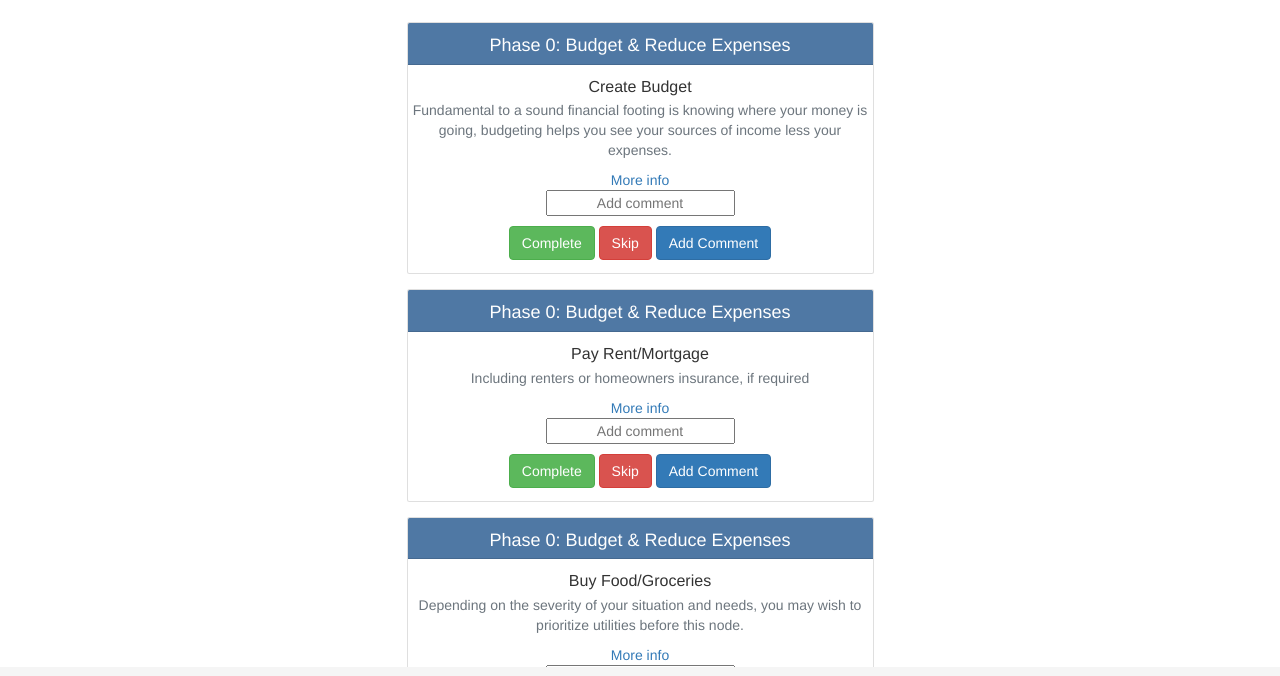
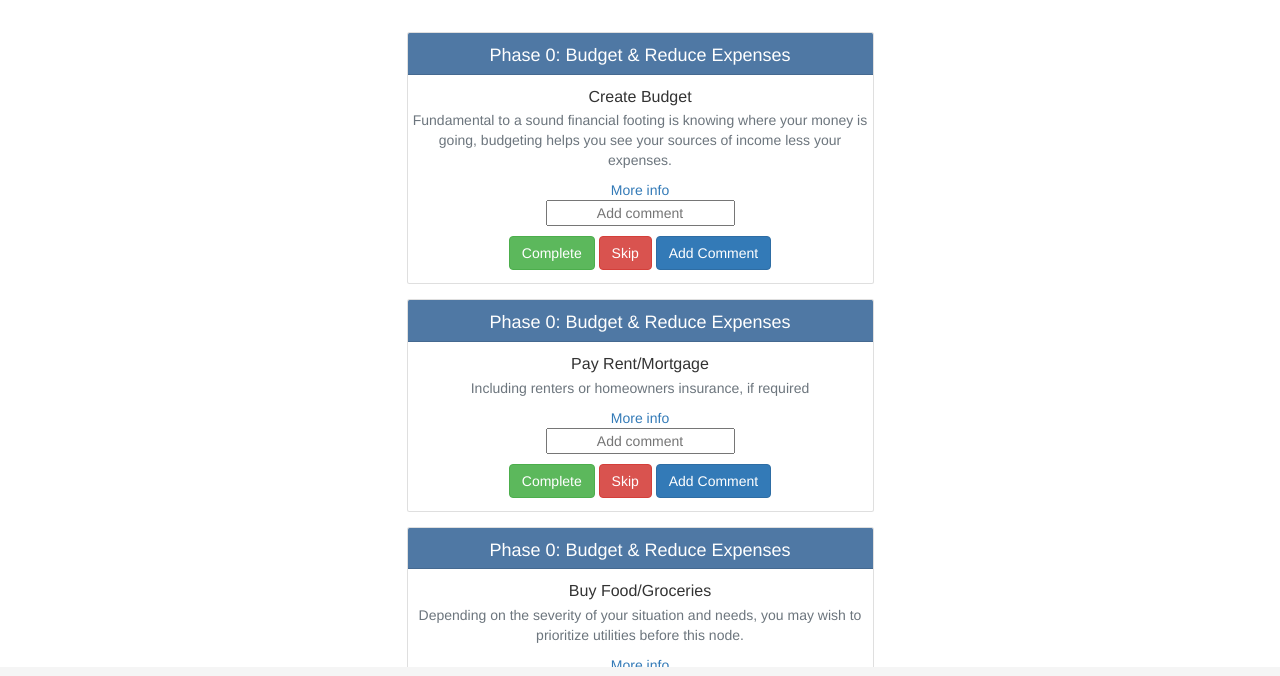
Before and after one commit to apettenati/pearlhacks2021, a plain HTML site: page index.html in a window 1280 px wide. Shown: the part 53-729 px from the top of the page. Drawn offline with nearby package versions, Linux system fonts and the light colour scheme.

Commit message:
added padding to top and bottom of body to prevent headerfooter overlap with content

```diff
--- a/style.css
+++ b/style.css
@@ -1,3 +1,8 @@
+body {
+    padding-top: 70px;
+    padding-bottom: 70px;
+}
+
 .card-header {
     color: white;
     font-size: 18px;
```
Also changed, not shown: index.html (+0 -8 lines).
